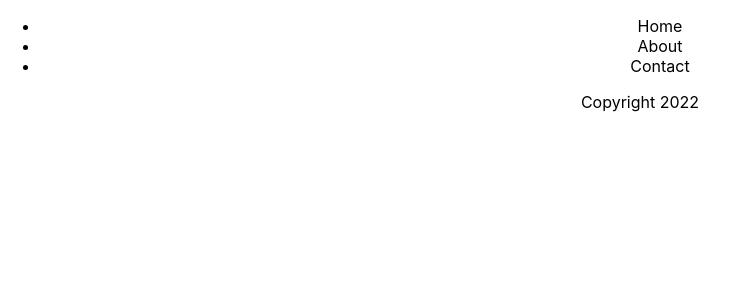
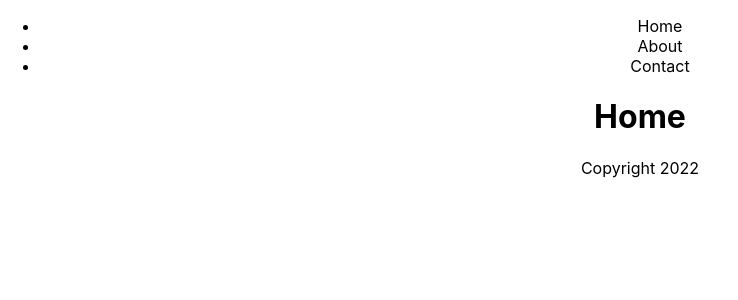
Before and after one commit to kabirbhai/red-onion, a React (Create React App) app: page / in a window 1280 px wide. Shown: the top 300 px of the page, without its empty margins (0-738 px from the left). Built offline with nearby package versions, Linux system fonts and the light colour scheme.

Commit message:
react router setup

```diff
--- a/package.json
+++ b/package.json
@@ -8,6 +8,7 @@
     "@testing-library/user-event": "^13.5.0",
     "react": "^18.0.0",
     "react-dom": "^18.0.0",
+    "react-router-dom": "^6.3.0",
     "react-scripts": "5.0.1",
     "web-vitals": "^2.1.4"
   },
--- a/src/App.js
+++ b/src/App.js
@@ -1,11 +1,17 @@
+import { Route, Routes } from "react-router-dom";
 import "./App.css";
 import Footer from "./Pages/Shared/Footer/Footer";
 import Header from "./Pages/Shared/Header/Header";
+import Home from "../src/Pages/Home/Home/Home";
 
 function App() {
   return (
     <div className="App">
       <Header />
+      <Routes>
+        <Route path="/" element={<Home />} />
+        <Route path="/home" element={<Home />} />
+      </Routes>
       <Footer />
     </div>
   );
--- /dev/null
+++ b/src/Pages/Home/Home/Home.js
@@ -0,0 +1,11 @@
+import React from "react";
+
+const Home = () => {
+  return (
+    <div>
+      <h1>Home</h1>
+    </div>
+  );
+};
+
+export default Home;
--- a/src/index.js
+++ b/src/index.js
@@ -1,14 +1,17 @@
-import React from 'react';
-import ReactDOM from 'react-dom/client';
-import './index.css';
-import App from './App';
-import reportWebVitals from './reportWebVitals';
+import React from "react";
+import ReactDOM from "react-dom/client";
+import "./index.css";
+import App from "./App";
+import reportWebVitals from "./reportWebVitals";
+import { BrowserRouter } from "react-router-dom";
 
-const root = ReactDOM.createRoot(document.getElementById('root'));
+const root = ReactDOM.createRoot(document.getElementById("root"));
 root.render(
-  <React.StrictMode>
-    <App />
-  </React.StrictMode>
+  <BrowserRouter>
+    <React.StrictMode>
+      <App />
+    </React.StrictMode>
+  </BrowserRouter>
 );
 
 // If you want to start measuring performance in your app, pass a function
```
Also changed, not shown: 1 other file (tests, documents, lock files or other folders).
